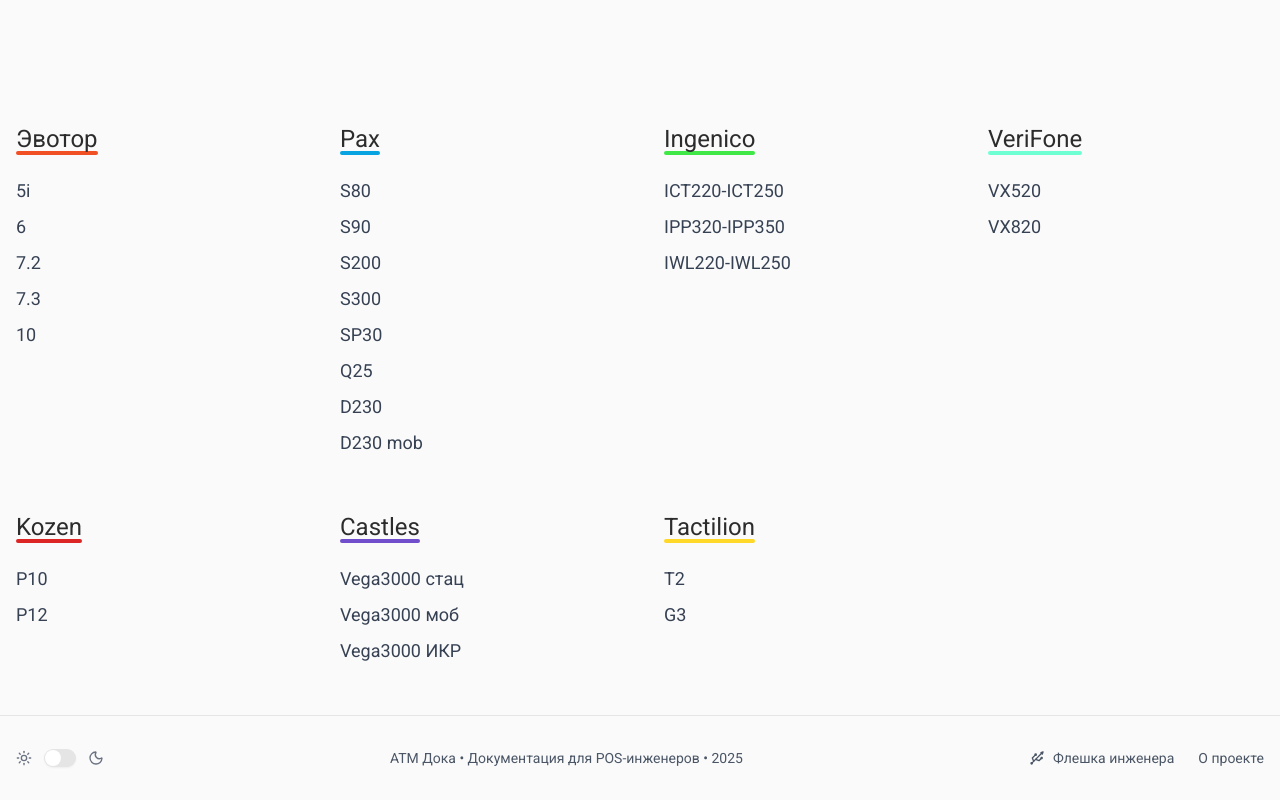
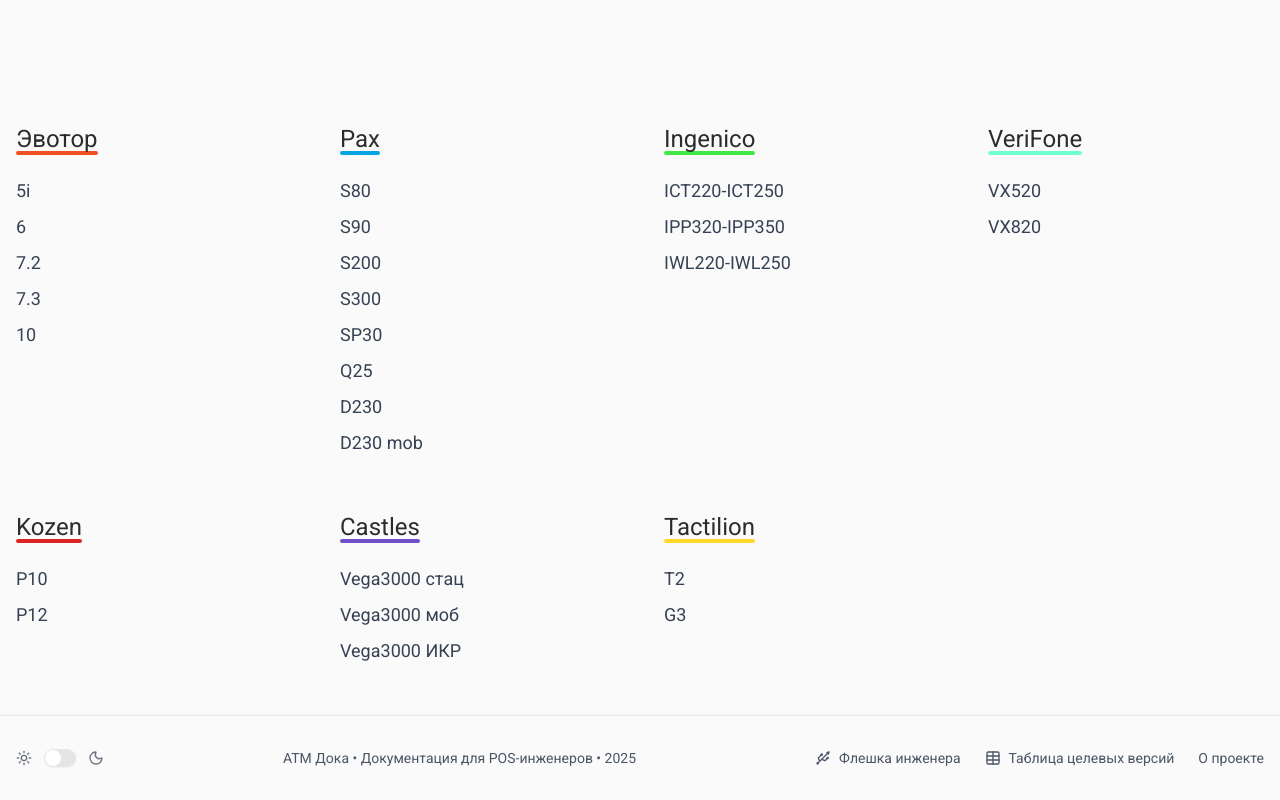
Before and after one commit to Kravchenko-Sergey/atm-doka, a Next.js app: page / in a window 1280 px wide. Shown: the part 2051-2851 px from the top of the page. Built offline with nearby package versions, Linux system fonts and the light colour scheme.

Commit message:
feat: add table version link

```diff
--- a/src/components/footer.tsx
+++ b/src/components/footer.tsx
@@ -1,4 +1,4 @@
-import { Sun, Moon, Usb } from 'lucide-react'
+import { Sun, Moon, Usb, Table } from 'lucide-react'
 import { Switch } from './ui/switch'
 import Link from 'next/link'
 
@@ -43,6 +43,15 @@ export default function Footer({ theme, toggleTheme }: FooterProps) {
 							Флешка инженера
 						</Link>
 						<Link
+							href='https://cloud.atm72.ru/s/7wtH9HYb74DLrCt'
+							target='_blank'
+							rel='noopener noreferrer'
+							className='flex items-center gap-2 text-sm text-gray-600 hover:text-gray-900 dark:text-gray-400 dark:hover:text-gray-200 transition-colors whitespace-nowrap'
+						>
+							<Table size={16} />
+							Таблица целевых версий
+						</Link>
+						<Link
 							href='/about'
 							className='text-sm text-gray-600 hover:text-gray-900 dark:text-gray-400 dark:hover:text-gray-200 transition-colors whitespace-nowrap'
 						>
@@ -59,8 +68,8 @@ export default function Footer({ theme, toggleTheme }: FooterProps) {
 					</div>
 
 					{/* Нижний ряд: тема и ссылки */}
-					<div className='flex items-center justify-center gap-6'>
-						<div className='flex items-center gap-3'>
+					<div className='flex items-center justify-center gap-4'>
+						<div className='flex items-center gap-2'>
 							<Sun size={16} className='text-gray-500' />
 							<Switch
 								checked={theme === 'dark'}
@@ -81,6 +90,15 @@ export default function Footer({ theme, toggleTheme }: FooterProps) {
 								Флешка
 							</Link>
 							<Link
+								href='https://cloud.atm72.ru/d/pBGRrxepfXG-yw'
+								target='_blank'
+								rel='noopener noreferrer'
+								className='flex items-center gap-1 text-sm text-gray-600 hover:text-gray-900 dark:text-gray-400 dark:hover:text-gray-200 transition-colors'
+							>
+								<Table size={14} />
+								Таблица
+							</Link>
+							<Link
 								href='/about'
 								className='text-sm text-gray-600 hover:text-gray-900 dark:text-gray-400 dark:hover:text-gray-200 transition-colors'
 							>
```
